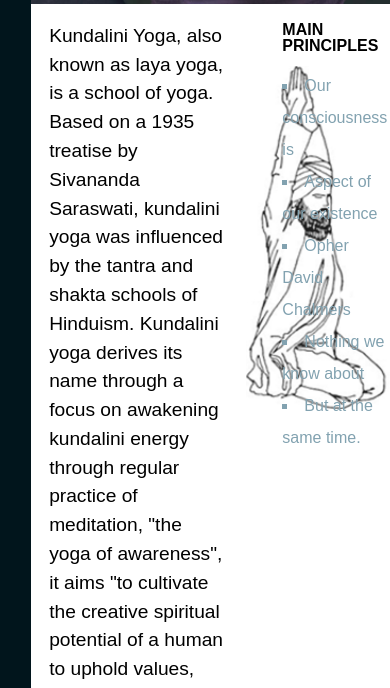
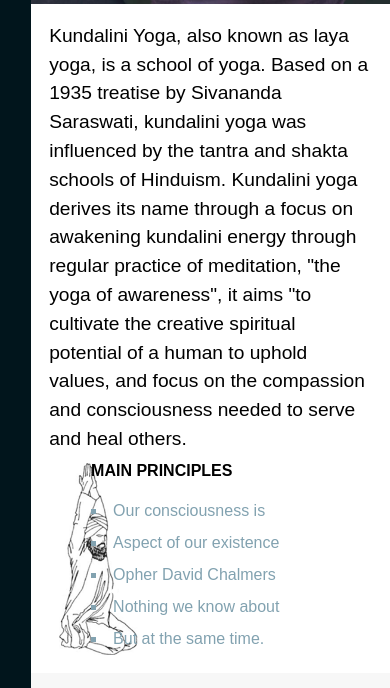
Before and after one commit to dzinemon/Yoga, a plain HTML site: page index.html in a window 390 px wide. Shown: the part 587-1275 px from the top of the page. Drawn offline with nearby package versions, Linux system fonts and the light colour scheme; a web font is replaced by a local one.

Commit message:
margin&paddings fixed // MQ welcome added

```diff
--- a/assets/css/style.css
+++ b/assets/css/style.css
@@ -406,21 +406,26 @@ a.videobox--menu_link svg {
 	-webkit-align-items: flex-start;
 	-ms-flex-align: start;
 	align-items: flex-start;
-	margin: 5% 0;
+	margin: 5%;
 }
 .welcome p {
-	padding: 0 5%;
 	font-size: 120%;
 	line-height: 1.5;
+	width: 60%;
+/*
 	-ms-flex-preferred-size: 60%;
 	-webkit-flex-basis: 60%;
 	flex-basis: 60%;
+*/
 }
 .welcome-list {
-	position: relative;
+	width: 40%;
+/*
 	-ms-flex-preferred-size: 40%;
 	-webkit-flex-basis: 40%;
 	flex-basis: 40%;
+*/
+	margin-left: 3%;
 	padding-left: 10%;
 	background-image: url("../img/buddist.png");
 	background-repeat: no-repeat;
@@ -846,6 +851,20 @@ footer section:last-of-type .download p {
 		height: auto;
 	}
 
+	.welcome {
+		flex-direction: column;
+		align-items: flex-start;
+	}
+
+	.welcome p,
+	.welcome-list {
+		width: 100%;
+	}
+
+	.welcome-list {
+		margin-top: 3%;
+	}
+
 	main .row {
 		margin: .5% 0;
 	}
```
